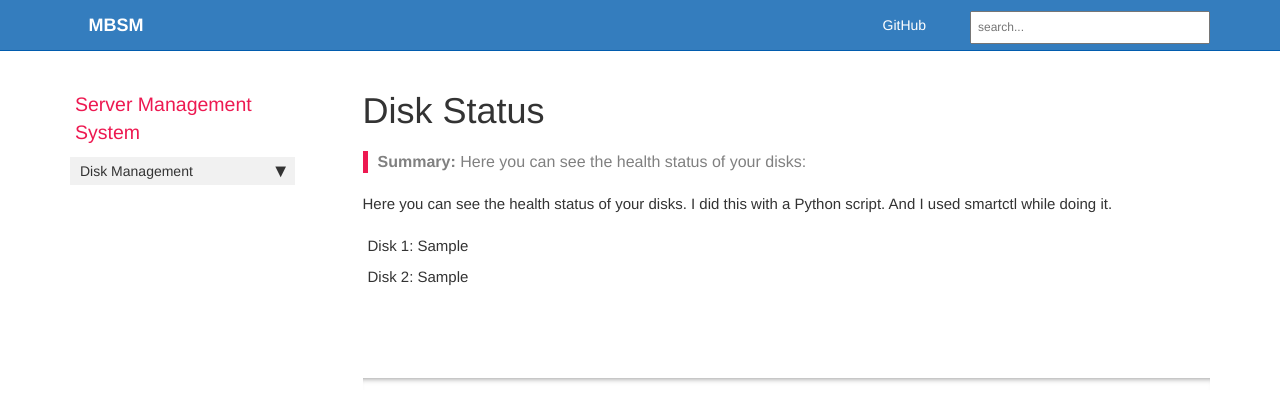
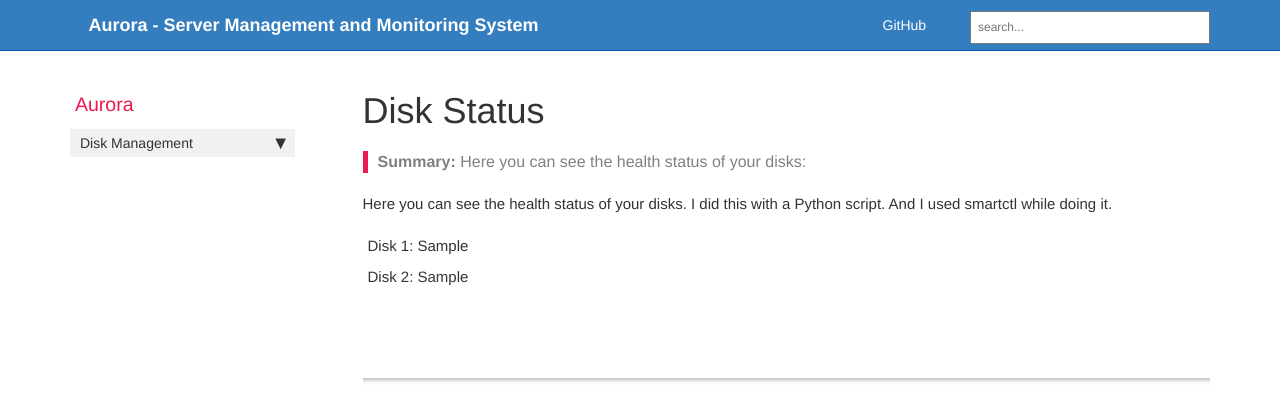
Before and after one commit to mertbingol0/Aurora, a Flask app: template templates/index.html in a window 1280 px wide. Shown: the top 420 px of the page. Run offline with Flask 3, Linux system fonts and the light colour scheme; the template is opened without the code that fills it: most values are stand-ins (such as "Sample title", 1, 10 or a date in 2020); parts of the project's set-up code (start-up, migrations or seed data) failed here and were passed over; some web fonts are replaced.

Commit message:
Update index.html

```diff
--- a/templates/index.html
+++ b/templates/index.html
@@ -6,7 +6,7 @@
 <meta name="viewport" content="width=device-width, initial-scale=1">
 <meta name="description" content="Contact me for any support issues.">
 <meta name="keywords" content="getting_startedtroubleshooting,  questions, troubleshooting, contact, support">
-<title>Support | Jekyll theme for documentation</title>
+<title>Aurora | Server Management and Monitoring tool</title>
 <link rel="stylesheet" type="text/css" href="../static/css/syntax.css">
 <link rel="stylesheet" type="text/css" href="css/font-awesome.min.css">
 
@@ -94,12 +94,12 @@
 <span class="icon-bar"></span>
 <span class="icon-bar"></span>
 </button>
-<a class="fa fa-home fa-lg navbar-brand" href="index.html">&nbsp;<span class="projectTitle">MBSM</span></a>
+<a class="fa fa-home fa-lg navbar-brand" href="index.html">&nbsp;<span class="projectTitle">Aurora - Server Management and Monitoring System</span></a>
 </div>
 <div class="collapse navbar-collapse" id="bs-example-navbar-collapse-1">
 <ul class="nav navbar-nav navbar-right">
 
-<li><a href="https://github.com/mertbingol0" target="_blank" rel="noopener">GitHub</a></li>
+<li><a href="https://github.com/mertbingol0/Aurora" target="_blank" rel="noopener">GitHub</a></li>
 
 <li>
 
@@ -134,7 +134,7 @@
 
 <div class="col-md-3" id="tg-sb-sidebar">
 <ul id="mysidebar" class="nav">
-<li class="sidebarTitle">Server Management System</li>
+<li class="sidebarTitle">Aurora</li>
 <li>
 <a title="Overview" href="#">Disk Management</a>
 <ul>
```
